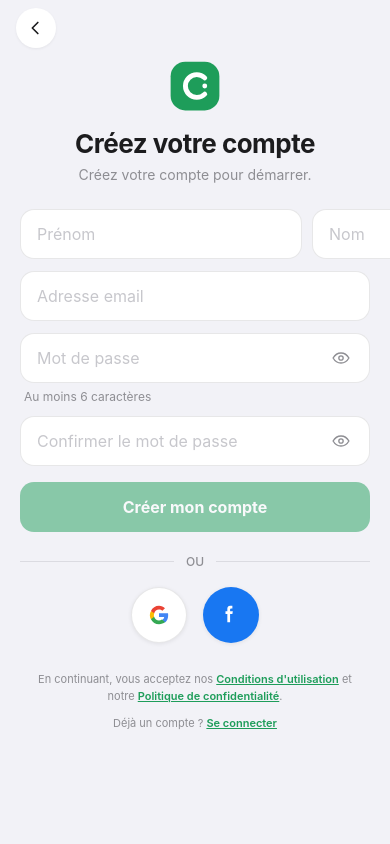
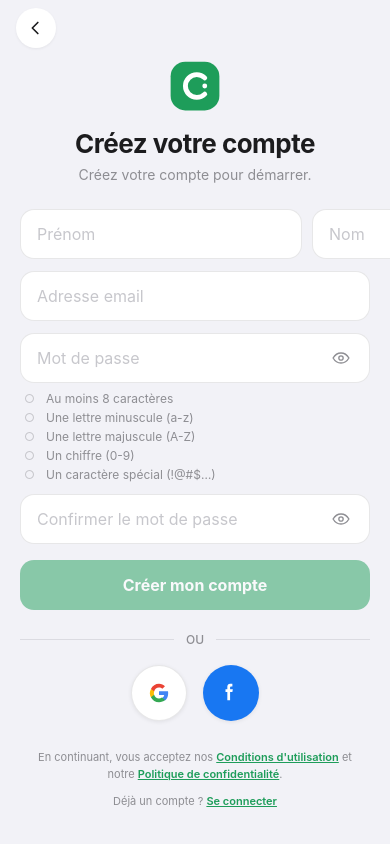
Before and after one commit to NomelN/cagnotte, a React Native app in the folder cota-app/: screen /AuthMethods in a window 390 px wide. Built offline with nearby package versions, Linux system fonts and the light colour scheme; no server answers; what expo-web-browser, react-native-worklets would draw is missing.

Commit message:
feat: améliorer la validation des mots de passe avec des critères renforcés et ajout d'une checklist visuelle

```diff
--- a/cota-app/src/screens/onboarding/AuthMethodsScreen.tsx
+++ b/cota-app/src/screens/onboarding/AuthMethodsScreen.tsx
@@ -14,6 +14,15 @@ import { useAuth } from '../../lib/auth';
 
 type Nav = StackNavigationProp<OnboardingStackParamList, 'AuthMethods'>;
 type Rt = RouteProp<OnboardingStackParamList, 'AuthMethods'>;
+
+const Check = ({ ok, label }: { ok: boolean; label: string }) => (
+  <View style={{ flexDirection: 'row', alignItems: 'center', gap: 8 }}>
+    <Text style={{ fontSize: 12, color: ok ? T.brand : T.ink4, width: 14 }}>
+      {ok ? '✓' : '○'}
+    </Text>
+    <Text style={{ fontSize: 12, color: ok ? T.ink2 : T.ink3 }}>{label}</Text>
+  </View>
+);
 
 export const AuthMethodsScreen = () => {
   const insets = useSafeAreaInsets();
@@ -97,11 +106,19 @@ export const AuthMethodsScreen = () => {
     }
   };
 
-  // Supabase default: minimum 6 characters, no required character types.
-  const MIN_PASSWORD = 6;
-  const passwordLongEnough = password.length >= MIN_PASSWORD;
+  // Supabase project config: min 8 chars, lower + upper + digit + symbol.
+  // Symbol set: !@#$%^&*()_+-=[]{};'\:"|<>?,./`~
+  const MIN_PASSWORD = 8;
+  const SYMBOL_RE = /[!@#$%^&*()_+\-=\[\]{};'\\:"|<>?,./`~]/;
+  const passwordChecks = {
+    length: password.length >= MIN_PASSWORD,
+    lower: /[a-z]/.test(password),
+    upper: /[A-Z]/.test(password),
+    digit: /\d/.test(password),
+    symbol: SYMBOL_RE.test(password),
+  };
+  const passwordValid = Object.values(passwordChecks).every(Boolean);
   const passwordsMatch = !isLogin ? password === confirmPassword && confirmPassword.length > 0 : true;
-  const showPasswordHint = !isLogin && password.length > 0 && !passwordLongEnough;
   const showMismatchHint = !isLogin && confirmPassword.length > 0 && password !== confirmPassword;
 
   const canSubmit = email.trim().length > 0 && password.length > 0 && !loadingEmail &&
@@ -109,7 +126,7 @@ export const AuthMethodsScreen = () => {
       ? true
       : firstName.trim().length > 0
         && lastName.trim().length > 0
-        && passwordLongEnough
+        && passwordValid
         && passwordsMatch);
 
   return (
@@ -208,11 +225,13 @@ export const AuthMethodsScreen = () => {
           </View>
 
           {!isLogin && (
-            <Text style={[styles.hint, showPasswordHint && styles.hintError]}>
-              {showPasswordHint
-                ? `Encore ${MIN_PASSWORD - password.length} caractère${MIN_PASSWORD - password.length > 1 ? 's' : ''}`
-                : `Au moins ${MIN_PASSWORD} caractères`}
-            </Text>
+            <View style={styles.checklist}>
+              <Check ok={passwordChecks.length} label={`Au moins ${MIN_PASSWORD} caractères`} />
+              <Check ok={passwordChecks.lower}  label="Une lettre minuscule (a-z)" />
+              <Check ok={passwordChecks.upper}  label="Une lettre majuscule (A-Z)" />
+              <Check ok={passwordChecks.digit}  label="Un chiffre (0-9)" />
+              <Check ok={passwordChecks.symbol} label="Un caractère spécial (!@#$…)" />
+            </View>
           )}
 
           {/* Signup only: confirm password */}
@@ -390,6 +409,7 @@ const styles = StyleSheet.create({
   footer: { paddingHorizontal: 28, marginTop: 28, alignItems: 'center' },
   hint: { fontSize: 12, color: T.ink3, marginTop: -6, marginLeft: 4 },
   hintError: { color: T.danger },
+  checklist: { marginTop: -4, marginLeft: 4, gap: 4 },
   legal: { fontSize: 11, color: T.ink3, lineHeight: 17, textAlign: 'center' },
   legalLink: { textDecorationLine: 'underline', color: T.brand, fontWeight: '600' },
 });
```
